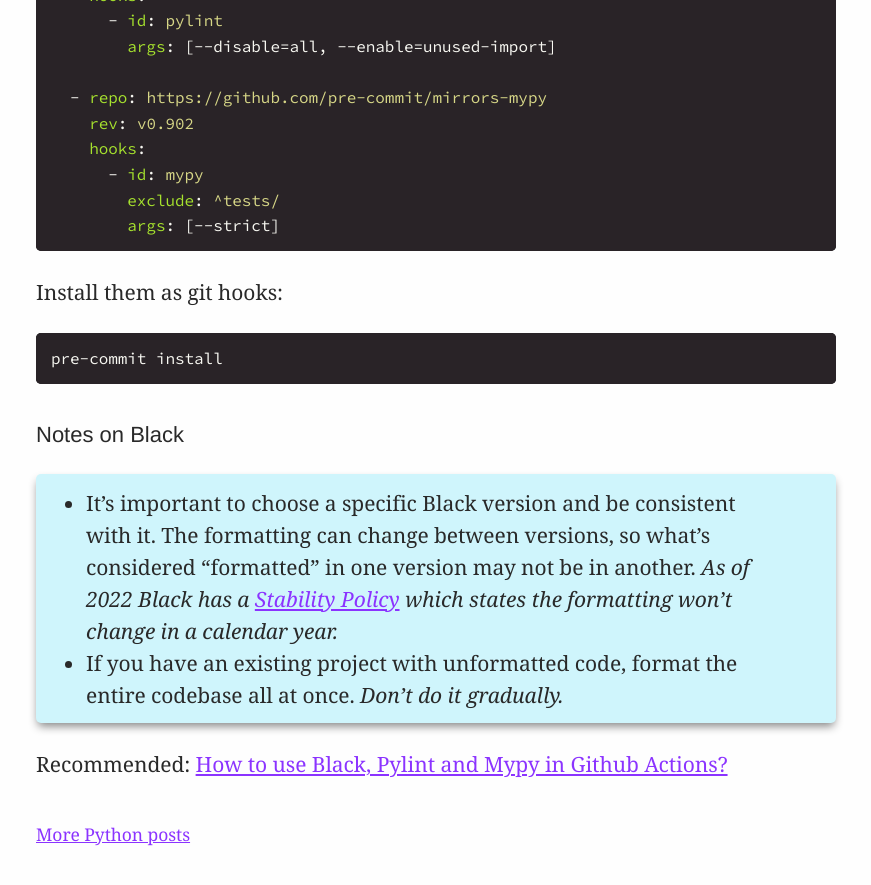
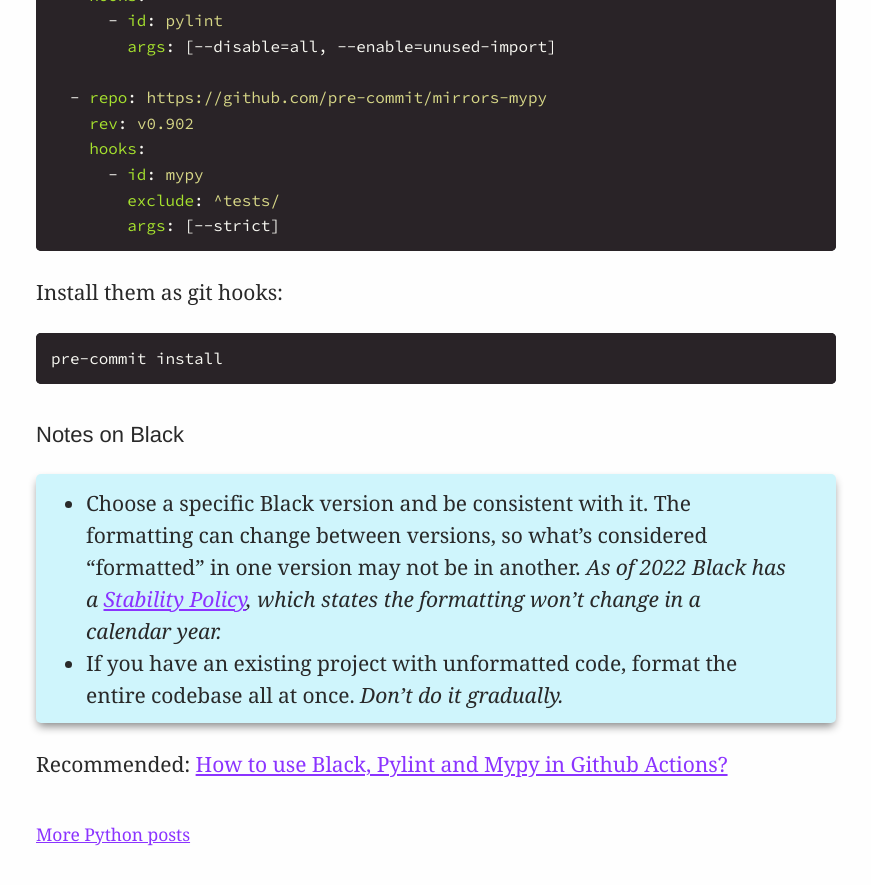
Before and after one commit to explodinglabs/explodinglabs.github.io, a Jekyll site: the page built from docs/_posts/python/2021-07-01-code-quality-pre-commit.markdown, in a window 1280 px wide and 900 px high, scrolled down 1167 px. Shown: the top 885 px of the window, without its empty margins (204-1075 px from the left). Built offline with Jekyll 4.4.1, drawn with Linux system fonts in a browser that asks for light colours.

Commit message:
Update 2021-07-01-code-quality-pre-commit.markdown

```diff
--- a/docs/_posts/python/2021-07-01-code-quality-pre-commit.markdown
+++ b/docs/_posts/python/2021-07-01-code-quality-pre-commit.markdown
@@ -62,9 +62,9 @@
 
 ## Notes on Black
 
-- It's important to choose a specific Black version and be consistent with it.
+- Choose a specific Black version and be consistent with it.
   The formatting can change between versions, so what's considered
-  "formatted" in one version may not be in another. _As of 2022 Black has a [Stability Policy](https://black.readthedocs.io/en/stable/the_black_code_style/index.html) which states the formatting won't change in a calendar year._
+  "formatted" in one version may not be in another. _As of 2022 Black has a [Stability Policy](https://black.readthedocs.io/en/stable/the_black_code_style/index.html), which states the formatting won't change in a calendar year._
 - If you have an existing project with unformatted code, format the entire
   codebase all at once. _Don't do it gradually._
 
```
